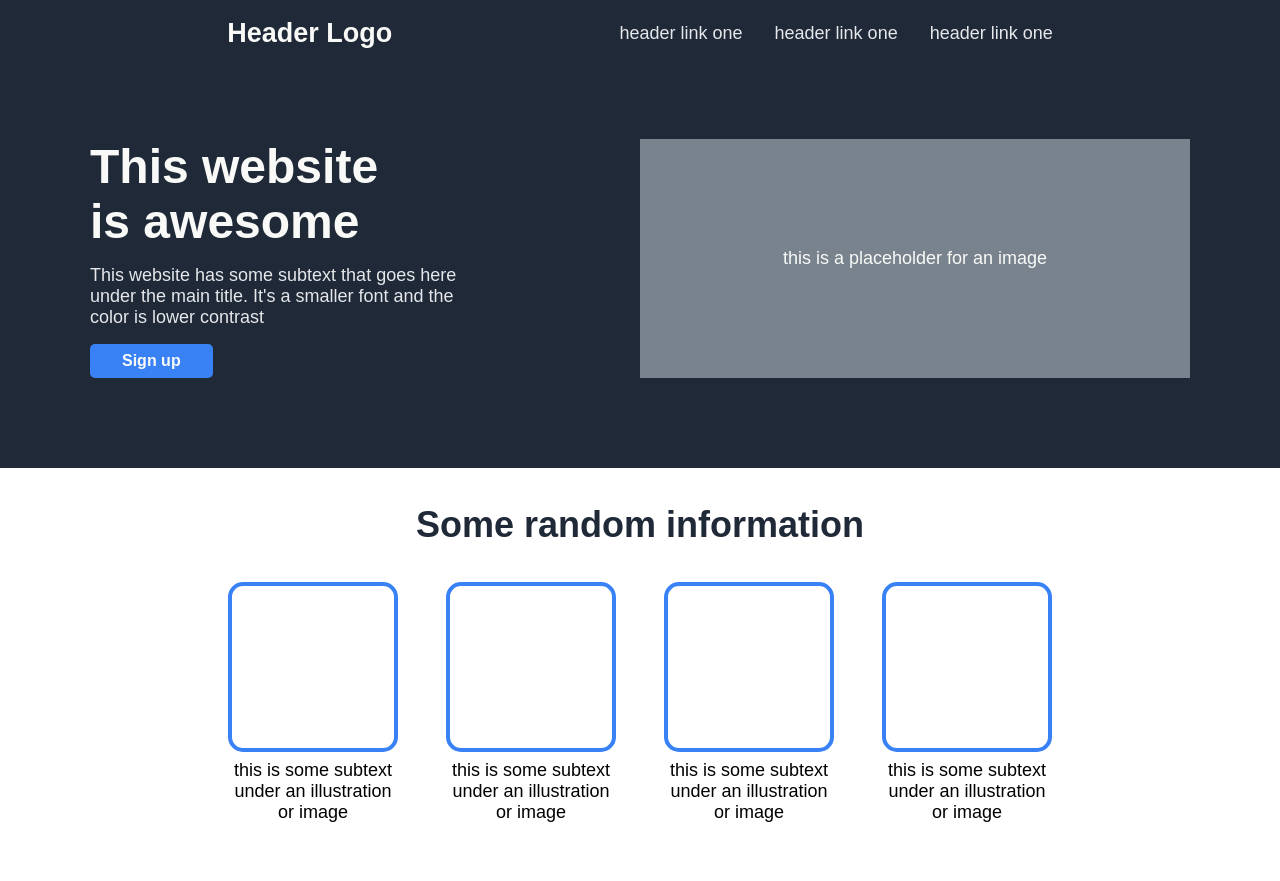
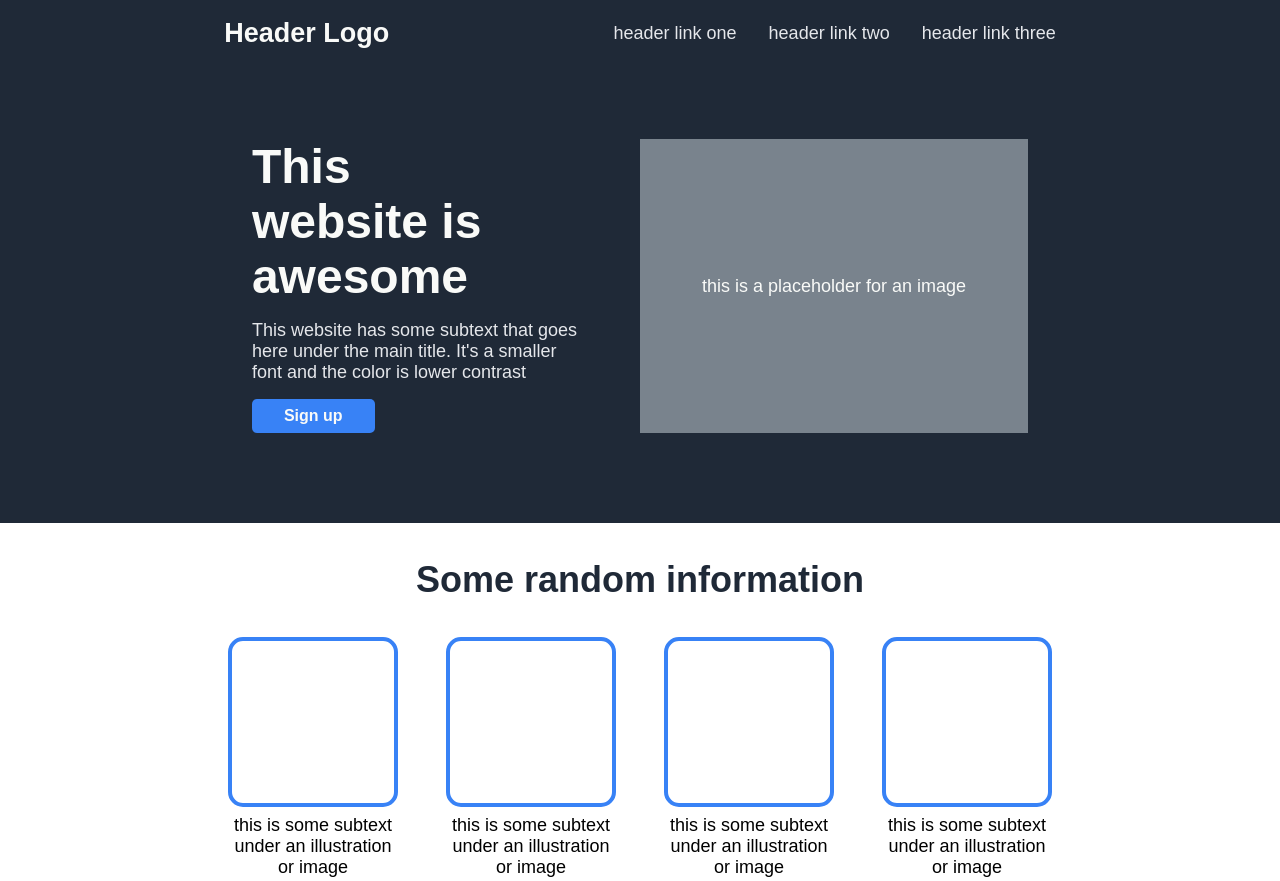
Before and after one commit to emilian-chiper/project_1, a plain HTML site: page index.html in a window 1280 px wide. Shown: the top 881 px of the page. Drawn offline with Linux system fonts and the light colour scheme.

Commit message:
Final style properties

```diff
--- a/index.html
+++ b/index.html
@@ -13,22 +13,22 @@
   </head>
   <body>
     <div class="section __header __col">
-      <div class="section __nav">
+      <div class="__nav">
         <h2>Header Logo</h1>
         <ul>
-          <li>header link one</li>
-          <li>header link one</li>
-          <li>header link one</li>
+          <li><a href="#">header link one</a></li>
+          <li><a href="#">header link two</a></li>
+          <li><a href="#">header link three</a></li>
         </ul>
       </div>
 
       <div class="section __hero">
-        <div class="section __intro __col">
+        <div class="__intro __col">
           <h1>This website is awesome</h2>
           <p>This website has some subtext that goes here under the main title. It's a smaller font and the color is lower contrast</p>
           <button>Sign up</button>
         </div>
-        <div class="section __showcase __col">
+        <div class="__showcase __col">
           <p>this is a placeholder for an image</p>
         </div>
       </div>
--- a/src/css/styles.css
+++ b/src/css/styles.css
@@ -1,3 +1,15 @@
+/* CUSTOM PROPERTIES */
+:root {
+  --clr-dark: #1f2937;
+  --clr-light-strong: #f9faf8;
+  --clr-light-dim: #e5e7eb;
+  --clr-accent: #3882f6;
+  --font-large: 36px;
+  --font-medium: 24px;
+  --font-small: 18px;
+}
+
+/* GENERAL ELEMENTS */
 * {
   margin: 0;
   padding: 0;
@@ -17,17 +29,7 @@ body {
   align-items: center;
   box-sizing: inherit;
   font-family: Arial, Helvetica, sans-serif;
-  font-size: 18px; /* TODO replace with custom variable */
-}
-
-/* CUSTOM PROPERTIES */
-:root {
-  --clr-dark: #1f2937;
-  --clr-light-strong: #f9faf8;
-  --clr-light-dim: #e5e7eb;
-  --clr-accent: #3882f6;
-  --font-large: 36px;
-  --font-small: 18px;
+  font-size: var(--font-small);
 }
 
 /* BASE ELEMENTS */
@@ -35,6 +37,12 @@ ul {
   list-style: none;
   display: flex;
   gap: 2rem;
+}
+
+a {
+  color: inherit;
+  text-decoration: none;
+  cursor: pointer;
 }
 
 h1 {
@@ -85,16 +93,18 @@ button {
 
 .__nav {
   width: 100%;
+  display: flex;
   justify-content: space-evenly;
   align-items: center;
   padding: 1em 0 0 0;
 }
 
 .__hero {
-  padding: 5em;
+  padding: 5em 0;
 }
 
 .__hero > * {
+  max-width: 40vw;
   min-height: 10vw;
   display: flex;
   flex: 1 1 0;
@@ -109,7 +119,7 @@ button {
 }
 
 .__intro > p {
-  max-width: 72%;
+  max-width: 85%;
 }
 
 .__showcase {
@@ -124,7 +134,7 @@ button {
 
 .info-header {
   padding-bottom: 1em;
-  font-size: 36px;
+  font-size: var(--font-large);
   font-weight: bold;
   color: var(--clr-dark);
 }
@@ -167,25 +177,25 @@ button {
 }
 
 .__quote-wrapper > p:first-of-type {
-  font-size: 36px;
+  font-size: var(font-large);
   font-style: italic;
 }
 
 .__quote-wrapper > p:last-child {
   align-self: flex-end;
   padding-right: 4em;
-  font-size: 24px;
+  font-size: var(--font-medium);
   font-weight: 900;
 }
 
 .__call-to-action {
-  width: 100%;
+  min-width: 100%;
   justify-content: center;
   align-items: center;
 }
 
 .__call-wrapper {
-  width: 60%;
+  width: 55%;
   margin: 5rem 0;
   border-radius: 5px;
   padding: 2em 0;
@@ -204,7 +214,7 @@ button {
 }
 
 .__call-text > h2 {
-  font-size: 24px;
+  font-size: var(--font-medium);
 }
 
 .__call-wrapper > button {
@@ -214,7 +224,7 @@ button {
 
 .__footer {
   min-width: 100%;
-  padding: 2em 0;
+  padding: 1.5em 0;
   background-color: var(--clr-dark);
   color: var(--clr-light-dim);
 }
```
